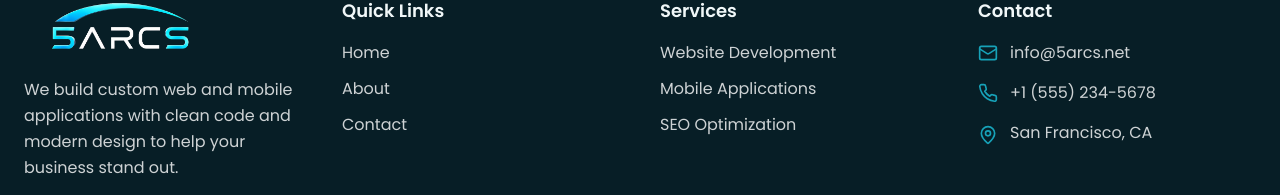
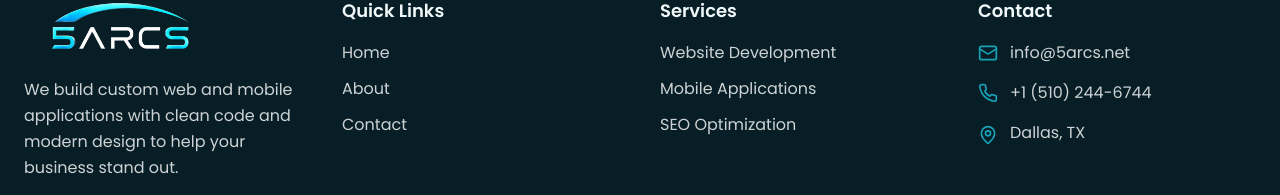
Before and after one commit to Subhanfayaz/5arc-web, a React (Vite) app: page /seo in a window 1280 px wide. Shown: the part 4306-4501 px from the top of the page. Built offline with nearby package versions, Linux system fonts and the light colour scheme.

Commit message:
number and address changed at footer

```diff
--- a/src/components/Footer.jsx
+++ b/src/components/Footer.jsx
@@ -111,11 +111,11 @@ export default function Footer() {
               </li>
               <li className="flex items-center gap-3 text-white/80">
                 <Phone size={20} className="text-[#17A2B8]" />
-                <a href="tel:+15552345678" className="hover:text-white transition-colors">+1 (555) 234-5678</a>
+                <a href="tel:+15102446744" className="hover:text-white transition-colors">+1 (510) 244-6744</a>
               </li>
               <li className="flex items-start gap-3 text-white/80">
                 <MapPin size={20} className="text-[#17A2B8] shrink-0 mt-1" />
-                <span>San Francisco, CA</span>
+                <span>Dallas, TX</span>
               </li>
             </ul>
           </div>
```
